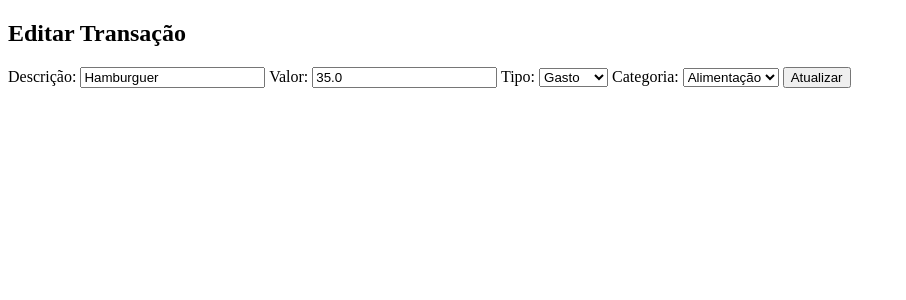
After one commit to vhxdevv/controle-financeiro, a Flask app: page /editar_transacao/2 in a window 1280 px wide. The commit adds this page. Shown: the top 300 px of the page, without its empty margins (0-906 px from the left). Run offline with Flask 3, Linux system fonts and the light colour scheme; data comes from the database, SQL or seed files in the repository; both versions use the stored data as it was after the commit.

Commit message:
UPGRADE,funçao de editar transações implementada

```diff
--- a/routes.py
+++ b/routes.py
@@ -34,3 +34,22 @@ def deletar(id):
     db.session.delete(transacao)
     db.session.commit()
     return redirect(url_for('listar_transacoes'))
+
+@app.route("/editar_transacao/<int:id>", methods=['GET'])
+def editar_transacao(id):
+    transacao = Transacao.query.get_or_404(id)
+    return render_template("editar_transacao.html", transacao=transacao)
+
+@app.route('/atualizar_transacao/<int:id>', methods=['POST'])
+def atualizar_transacao(id):
+    transacao = Transacao.query.get_or_404(id)
+
+    # Atualiza os dados
+    transacao.valor = request.form['valor']
+    transacao.tipo = request.form['tipo']
+    transacao.categoria = request.form['categoria']
+    transacao.descricao = request.form['descricao']
+
+    db.session.commit()
+
+    return redirect("/transacoes")
--- /dev/null
+++ b/templates/editar_transacao.html
@@ -0,0 +1,36 @@
+<!DOCTYPE html>
+<html lang="pt-br">
+<head>
+    <meta charset="UTF-8">
+    <title>Editar Transação</title>
+</head>
+<body>
+<h2>Editar Transação</h2>
+
+<form action="{{ url_for('atualizar_transacao', id=transacao.id) }}" method="POST">
+  <label>Descrição:</label>
+  <input type="text" name="descricao" value="{{ transacao.descricao }}">
+
+  <label>Valor:</label>
+  <input type="number" step="0.01" name="valor" value="{{ transacao.valor }}">
+
+  <label>Tipo:</label>
+  <select name="tipo">
+    <option value="entrada" {% if transacao.tipo == 'entrada' %}selected{% endif %}>Entrada</option>
+    <option value="saida" {% if transacao.tipo == 'saida' %}selected{% endif %}>Gasto</option>
+  </select>
+
+  <label>Categoria:</label>
+  <select name="categoria">
+    <option value="Alimentação" {% if transacao.categoria == 'Alimentação' %}selected{% endif %}>Alimentação</option>
+    <option value="Transporte" {% if transacao.categoria == 'Transporte' %}selected{% endif %}>Transporte</option>
+    <option value="Lazer" {% if transacao.categoria == 'Lazer' %}selected{% endif %}>Lazer</option>
+    <option value="Moradia" {% if transacao.categoria == 'Moradia' %}selected{% endif %}>Moradia</option>
+    <option value="Outros" {% if transacao.categoria == 'Outros' %}selected{% endif %}>Outros</option>
+  </select>
+
+  <button type="submit">Atualizar</button>
+</form>
+
+</body>
+</html>
--- a/templates/lista_transacoes.html
+++ b/templates/lista_transacoes.html
@@ -12,6 +12,7 @@
                 <strong>{{ transacao.nome }}</strong> - R$ {{ transacao.valor }} -
                 {{ transacao.data.strftime('%d/%m/%Y') }} - {{ transacao.categoria }}
                 <a href="/deletar/{{ transacao.id }}" style="color:red">[Excluir]</a>
+                <a href="{{ url_for('editar_transacao', id=transacao.id) }}">Editar</a>
             </li>
         {% endfor %}
     </ul>
```
Also changed, not shown: instance/financas.db.
